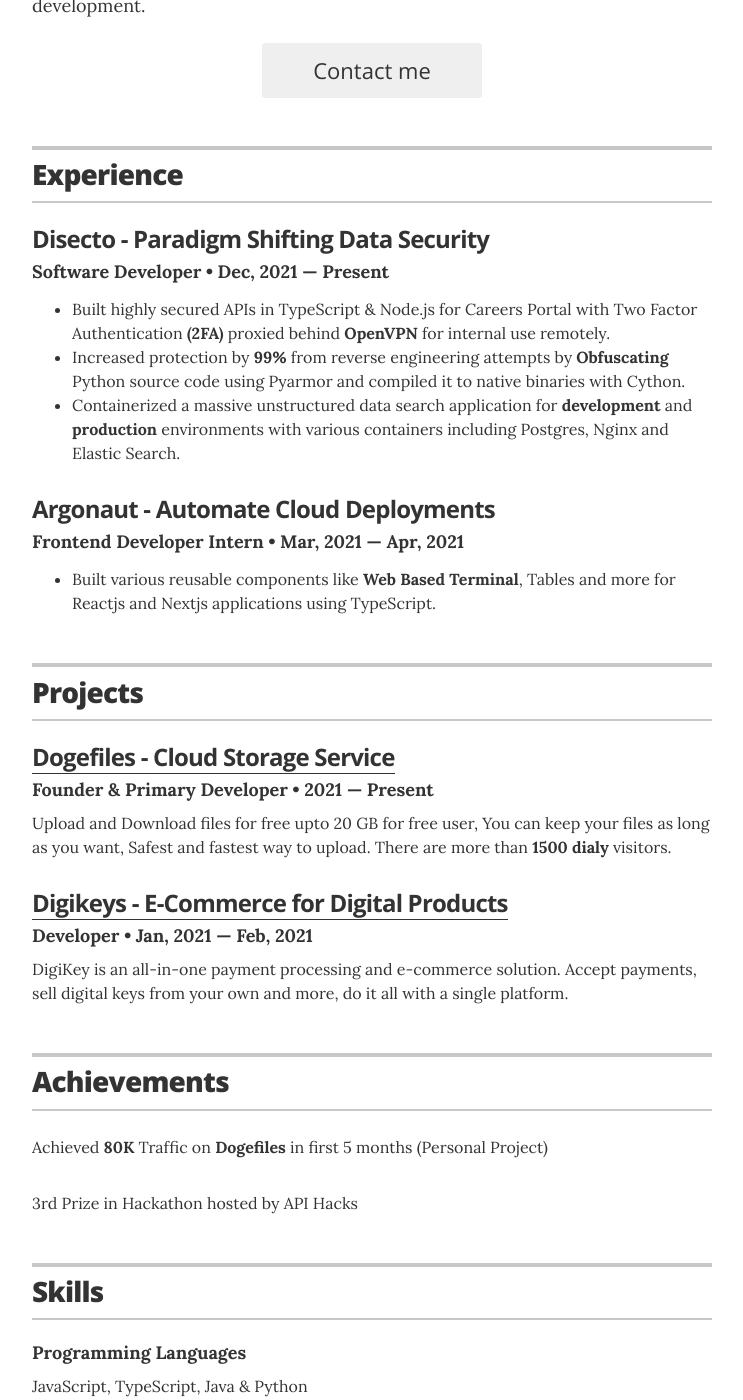
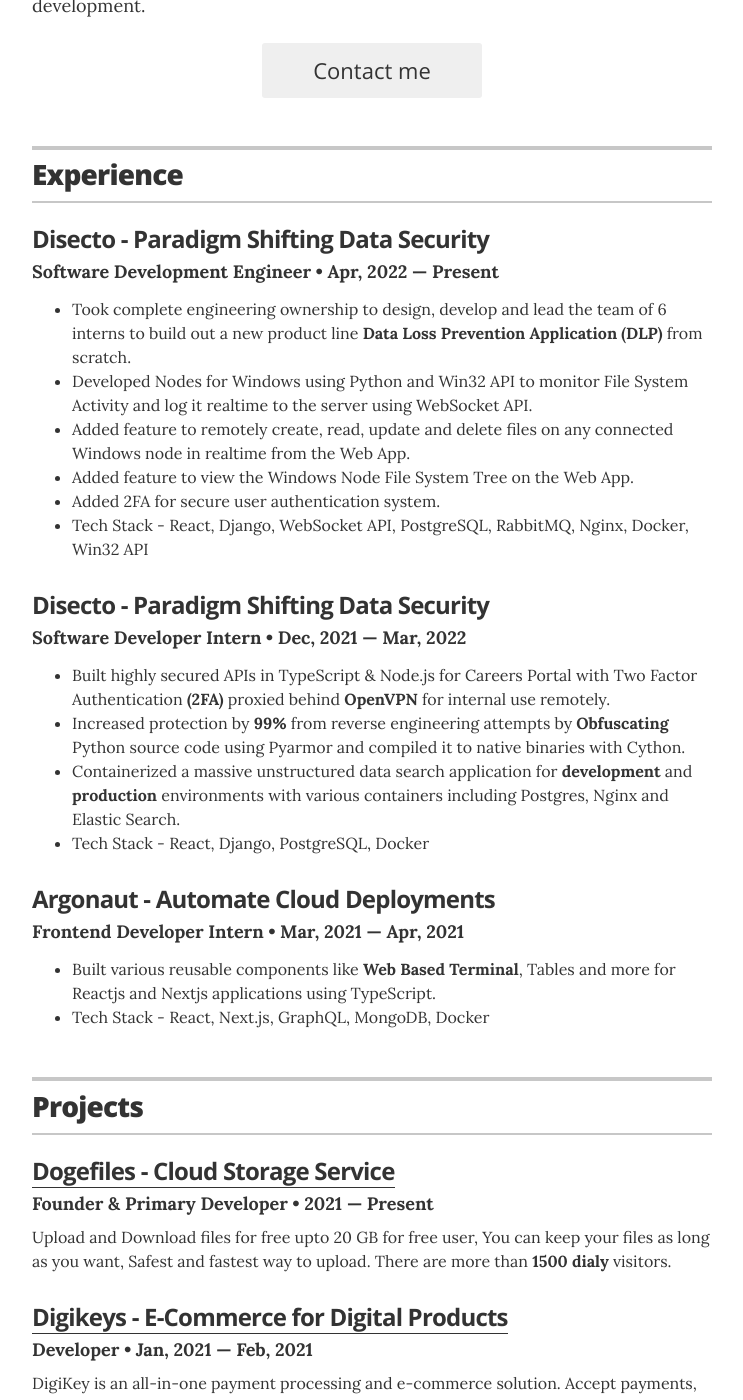
Before and after one commit to iamrobins/resume, a Jekyll site: the page built from index.html, in a window 1280 px wide and 1400 px high, scrolled down 388 px. Shown: the whole window, without its empty margins (268-1011 px from the left). Built offline with Jekyll 4.4.1, drawn with Linux system fonts in a browser that asks for light colours.

Commit message:
Added new updated work experience

```diff
--- a/_data/experience.yml
+++ b/_data/experience.yml
@@ -1,12 +1,18 @@
 # Jobs
+- company: Disecto - Paradigm Shifting Data Security
+  position: Software Development Engineer
+  duration: Apr, 2022 &mdash; Present
+  summary: <ul class="resume-item-list"><li>Took complete engineering ownership to design, develop and lead the team of 6 interns to build out a new product line <strong>Data Loss Prevention Application (DLP)</strong> from scratch.</li><li>Developed Nodes for Windows using Python and Win32 API to monitor File System Activity and log it realtime to the server using WebSocket API.</li><li>Added feature to remotely create, read, update and delete files on any connected Windows node in realtime from the Web App.</li><li>Added feature to view the Windows Node File System Tree on the Web App.</li><li>Added 2FA for secure user authentication system.</li><li>Tech Stack - React, Django, WebSocket API, PostgreSQL, RabbitMQ, Nginx, Docker, Win32 API</li></ul>
+
+
 # Software Developer
 - company: Disecto - Paradigm Shifting Data Security
-  position: Software Developer
-  duration: Dec, 2021 &mdash; Present
-  summary: <ul class="resume-item-list"><li>Built highly secured APIs in TypeScript & Node.js for Careers Portal with Two Factor Authentication <strong>(2FA)</strong> proxied behind <strong>OpenVPN</strong> for internal use remotely.</li><li>Increased protection by <strong>99%</strong> from reverse engineering attempts by <strong>Obfuscating</strong> Python source code using Pyarmor and compiled it to native binaries with Cython.</li><li>Containerized a massive unstructured data search application for <strong>development</strong> and <strong>production</strong> environments with various containers including Postgres, Nginx and Elastic Search.</li></ul>
+  position: Software Developer Intern
+  duration: Dec, 2021 &mdash; Mar, 2022
+  summary: <ul class="resume-item-list"><li>Built highly secured APIs in TypeScript & Node.js for Careers Portal with Two Factor Authentication <strong>(2FA)</strong> proxied behind <strong>OpenVPN</strong> for internal use remotely.</li><li>Increased protection by <strong>99%</strong> from reverse engineering attempts by <strong>Obfuscating</strong> Python source code using Pyarmor and compiled it to native binaries with Cython.</li><li>Containerized a massive unstructured data search application for <strong>development</strong> and <strong>production</strong> environments with various containers including Postgres, Nginx and Elastic Search.</li><li>Tech Stack - React, Django, PostgreSQL, Docker</li></ul>
 
 # Frontend Developer Intern Argonaut
 - company: Argonaut - Automate Cloud Deployments
   position: Frontend Developer Intern
   duration:  Mar, 2021 &mdash; Apr, 2021
-  summary: <ul class="resume-item-list"><li>Built various reusable components like <strong>Web Based Terminal</strong>, Tables and more for Reactjs and Nextjs applications using TypeScript.</li></ul>
+  summary: <ul class="resume-item-list"><li>Built various reusable components like <strong>Web Based Terminal</strong>, Tables and more for Reactjs and Nextjs applications using TypeScript.</li><li>Tech Stack - React, Next.js, GraphQL, MongoDB, Docker</li></ul>
```
